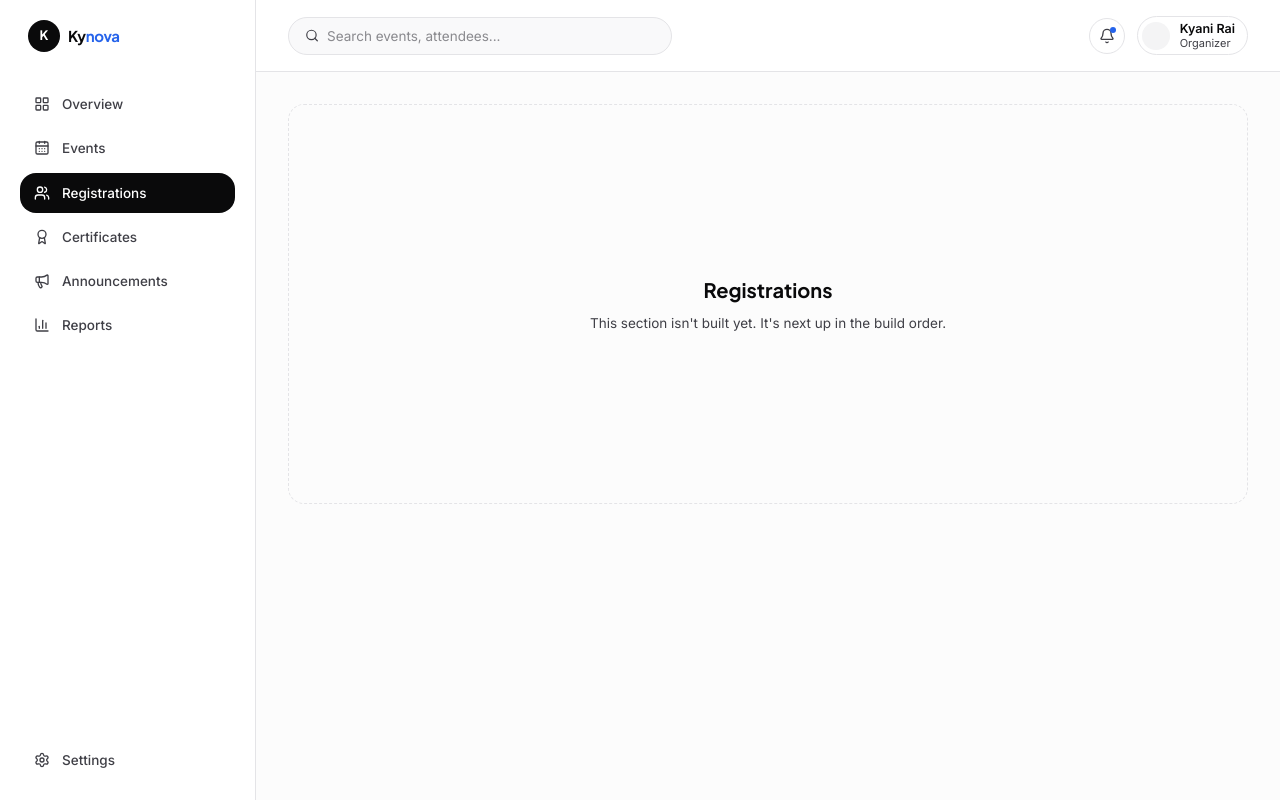
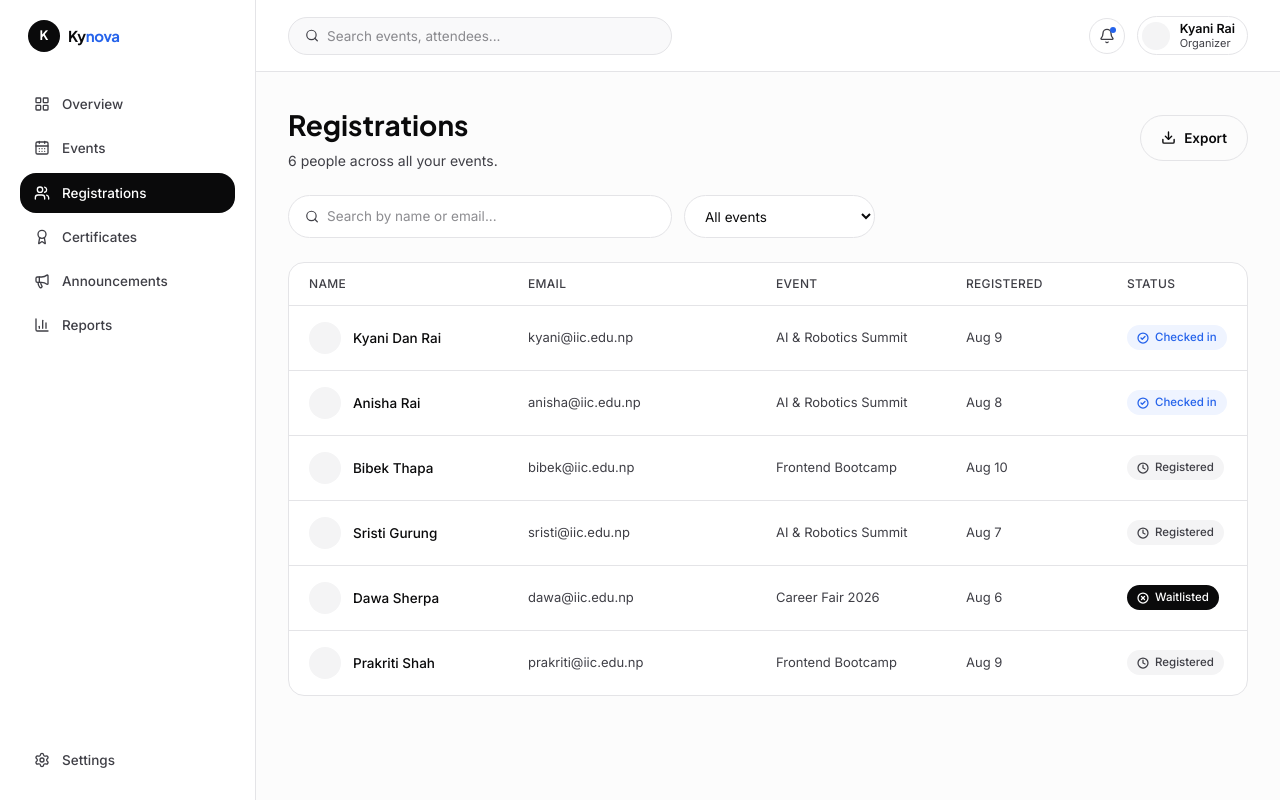
Before and after one commit to Kyani7/eventhub-ai, a React (Vite) app: page /dashboard/registrations in a window 1280 px wide. Built offline with nearby package versions, Linux system fonts and the light colour scheme.

Commit message:
fix: correct broken Record type syntax in Registrations.tsx

```diff
--- a/src/App.tsx
+++ b/src/App.tsx
@@ -8,6 +8,7 @@ import Overview from "./pages/dashboard/Overview";
 import Events from "./pages/dashboard/Events";
 import CreateEvent from "./pages/dashboard/CreateEvent";
 import ComingSoon from "./pages/dashboard/ComingSoon";
+import Registrations from "./pages/dashboard/Registrations";
 
 export default function App() {
   return (
@@ -22,7 +23,7 @@ export default function App() {
           <Route index element={<Overview />} />
           <Route path="events" element={<Events />} />
           <Route path="events/new" element={<CreateEvent />} />
-          <Route path="registrations" element={<ComingSoon title="Registrations" />} />
+          <Route path="registrations" element={<Registrations />} />
           <Route path="certificates" element={<ComingSoon title="Certificates" />} />
           <Route path="announcements" element={<ComingSoon title="Announcements" />} />
           <Route path="reports" element={<ComingSoon title="Reports" />} />
--- /dev/null
+++ b/src/pages/dashboard/Registrations.tsx
@@ -0,0 +1,132 @@
+import { useState } from "react";
+import { Search, Download, CheckCircle2, Clock, XCircle } from "lucide-react";
+
+const STATUS_META: Record<string, { label: string; className: string; icon: typeof CheckCircle2 }> = {
+  checked_in: {
+    label: "Checked in",
+    className: "bg-accent-soft text-accent",
+    icon: CheckCircle2,
+  },
+  registered: {
+    label: "Registered",
+    className: "bg-cloud text-ink-soft",
+    icon: Clock,
+  },
+  waitlisted: {
+    label: "Waitlisted",
+    className: "bg-ink text-paper",
+    icon: XCircle,
+  },
+};
+
+const registrations = [
+  { id: "1", name: "Kyani Dan Rai", email: "kyani@iic.edu.np", event: "AI & Robotics Summit", status: "checked_in", date: "Aug 9" },
+  { id: "2", name: "Anisha Rai", email: "anisha@iic.edu.np", event: "AI & Robotics Summit", status: "checked_in", date: "Aug 8" },
+  { id: "3", name: "Bibek Thapa", email: "bibek@iic.edu.np", event: "Frontend Bootcamp", status: "registered", date: "Aug 10" },
+  { id: "4", name: "Sristi Gurung", email: "sristi@iic.edu.np", event: "AI & Robotics Summit", status: "registered", date: "Aug 7" },
+  { id: "5", name: "Dawa Sherpa", email: "dawa@iic.edu.np", event: "Career Fair 2026", status: "waitlisted", date: "Aug 6" },
+  { id: "6", name: "Prakriti Shah", email: "prakriti@iic.edu.np", event: "Frontend Bootcamp", status: "registered", date: "Aug 9" },
+];
+
+const events = ["All events", "AI & Robotics Summit", "Frontend Bootcamp", "Career Fair 2026"];
+
+export default function Registrations() {
+  const [query, setQuery] = useState("");
+  const [eventFilter, setEventFilter] = useState("All events");
+
+  const filtered = registrations.filter((r) => {
+    const matchesQuery =
+      r.name.toLowerCase().includes(query.toLowerCase()) ||
+      r.email.toLowerCase().includes(query.toLowerCase());
+    const matchesEvent = eventFilter === "All events" || r.event === eventFilter;
+    return matchesQuery && matchesEvent;
+  });
+
+  return (
+    <div>
+      <div className="flex flex-col gap-4 sm:flex-row sm:items-center sm:justify-between">
+        <div>
+          <h1 className="font-display text-[24px] font-bold text-ink sm:text-[28px]">
+            Registrations
+          </h1>
+          <p className="mt-1 text-[14px] text-ink-soft">
+            {registrations.length} people across all your events.
+          </p>
+        </div>
+        <button className="inline-flex items-center justify-center gap-2 rounded-full border border-mist px-5 py-3 text-[13.5px] font-semibold text-ink transition-colors hover:bg-cloud">
+          <Download size={15} strokeWidth={2.25} />
+          Export
+        </button>
+      </div>
+
+      <div className="mt-6 flex flex-col gap-3 sm:flex-row">
+        <div className="flex flex-1 items-center gap-2 rounded-full border border-mist bg-paper px-4 py-2.5 sm:max-w-sm">
+          <Search size={15} className="text-ink-soft" strokeWidth={2} />
+          <input
+            type="text"
+            value={query}
+            onChange={(e) => setQuery(e.target.value)}
+            placeholder="Search by name or email..."
+            className="w-full bg-transparent text-[13.5px] text-ink outline-none placeholder:text-ink-soft/60"
+          />
+        </div>
+        <select
+          value={eventFilter}
+          onChange={(e) => setEventFilter(e.target.value)}
+          className="rounded-full border border-mist bg-paper px-4 py-2.5 text-[13.5px] text-ink outline-none"
+        >
+          {events.map((e) => (
+            <option key={e} value={e}>
+              {e}
+            </option>
+          ))}
+        </select>
+      </div>
+
+      <div className="mt-6 overflow-hidden rounded-2xl border border-mist bg-paper">
+        <div className="hidden grid-cols-[1.4fr_1.6fr_1.2fr_1fr_100px] gap-4 border-b border-mist px-5 py-3 text-[12px] font-medium uppercase tracking-wide text-ink-soft sm:grid">
+          <span>Name</span>
+          <span>Email</span>
+          <span>Event</span>
+          <span>Registered</span>
+          <span>Status</span>
+        </div>
+
+        <div className="divide-y divide-mist">
+          {filtered.map((r) => {
+            const meta = STATUS_META[r.status];
+            const Icon = meta.icon;
+            return (
+              <div
+                key={r.id}
+                className="grid grid-cols-1 gap-2 px-5 py-4 sm:grid-cols-[1.4fr_1.6fr_1.2fr_1fr_100px] sm:items-center sm:gap-4"
+              >
+                <div className="flex items-center gap-3">
+                  <div className="h-8 w-8 shrink-0 rounded-full bg-cloud" />
+                  <span className="text-[13.5px] font-medium text-ink">
+                    {r.name}
+                  </span>
+                </div>
+                <span className="text-[13px] text-ink-soft">{r.email}</span>
+                <span className="text-[13px] text-ink-soft">{r.event}</span>
+                <span className="text-[13px] text-ink-soft">{r.date}</span>
+                <span
+                  className={`inline-flex w-fit items-center gap-1.5 rounded-full px-2.5 py-1 text-[11.5px] font-medium ${meta.className}`}
+                >
+                  <Icon size={12} strokeWidth={2.5} />
+                  {meta.label}
+                </span>
+              </div>
+            );
+          })}
+
+          {filtered.length === 0 && (
+            <div className="px-5 py-12 text-center text-[13.5px] text-ink-soft">
+              No registrations match your filters.
+            </div>
+          )}
+        </div>
+      </div>
+    </div>
+  );
+}
```
